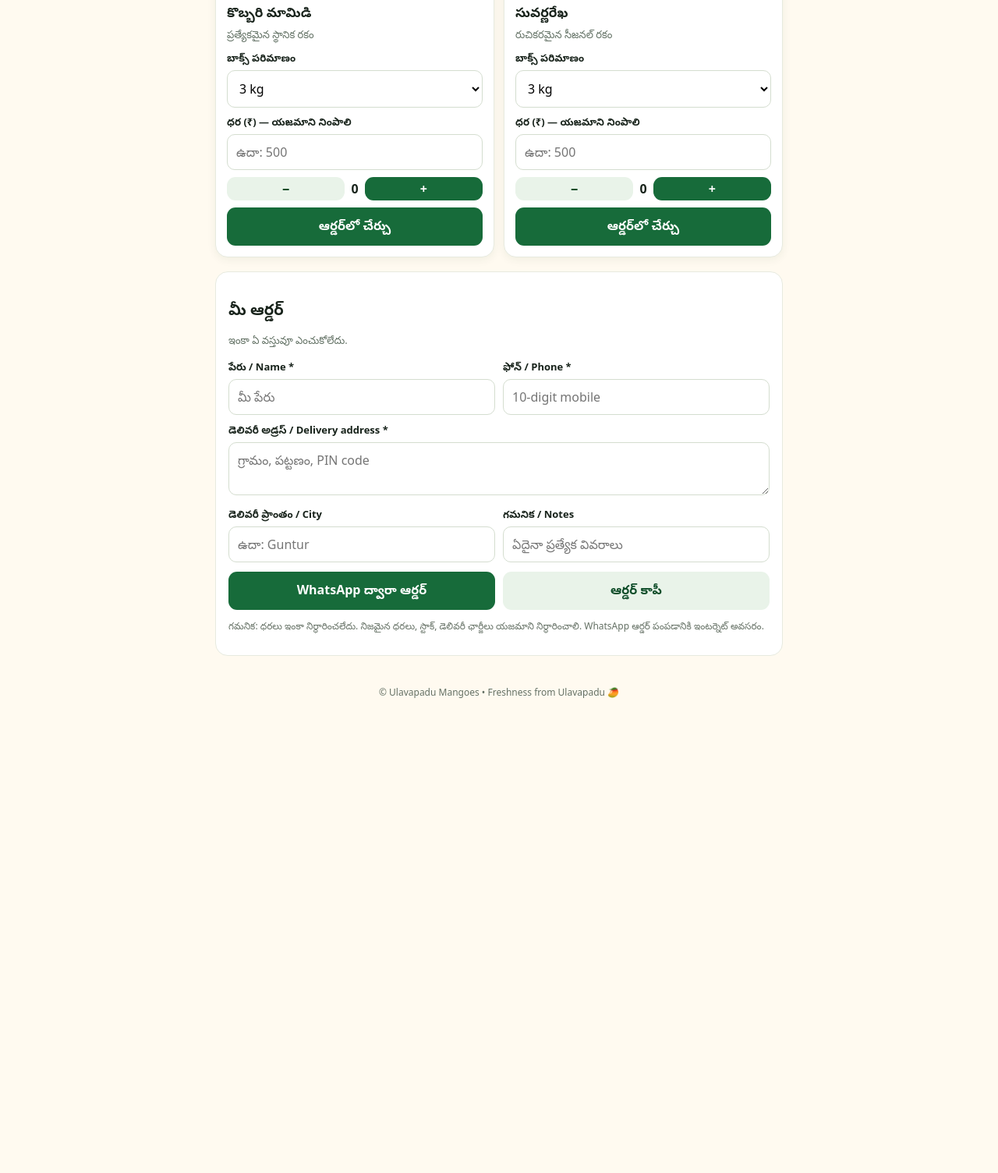
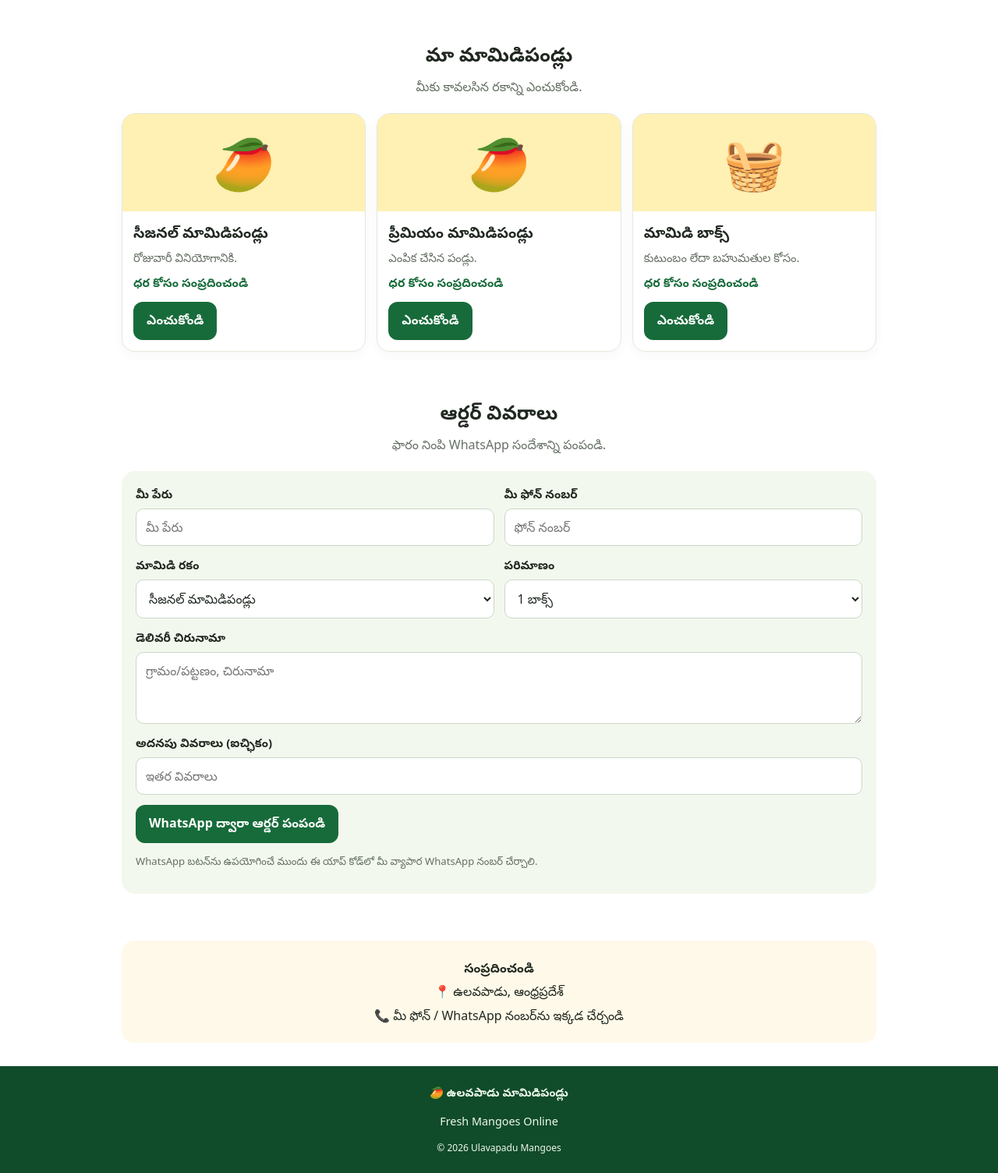
Before and after one commit to p44454986-bit/ulavapadu-mangoes, a plain HTML site: page index.html in a window 1280 px wide. Shown: the part 768-2272 px from the top of the page at 78% size. Before the commit the page ends 1686 px from the top, so only its background shows below. Drawn offline with Linux system fonts and the light colour scheme.

Commit message:
Add files via upload

```diff
--- a/index.html
+++ b/index.html
@@ -2,96 +2,68 @@
 <html lang="te">
 <head>
 <meta charset="utf-8">
-<meta name="viewport" content="width=device-width,initial-scale=1">
+<meta name="viewport" content="width=device-width,initial-scale=1,viewport-fit=cover">
 <meta name="theme-color" content="#176b3a">
-<meta name="description" content="Ulavapadu Mangoes - తాజా మామిడికాయలు ఆర్డర్ చేయండి">
-<link rel="manifest" href="manifest.webmanifest">
-<title>Ulavapadu Mangoes</title>
+<meta name="description" content="ఉలవపాడు తాజా మామిడిపండ్లను ఆన్‌లైన్‌లో ఆర్డర్ చేయండి.">
+<link rel="manifest" href="manifest.json">
+<link rel="icon" href="icons/mango-192.png">
+<link rel="apple-touch-icon" href="icons/mango-192.png">
+<title>ఉలవపాడు మామిడిపండ్లు</title>
 <style>
-:root{--green:#176b3a;--deep:#0e4d29;--gold:#ffbf36;--cream:#fffaf0;--ink:#18231b}
-*{box-sizing:border-box}body{margin:0;font-family:system-ui,-apple-system,"Noto Sans Telugu",sans-serif;background:var(--cream);color:var(--ink)}
-header{background:linear-gradient(135deg,var(--deep),#23864a);color:white;padding:24px 18px 28px;border-radius:0 0 24px 24px}
-.top{display:flex;align-items:center;gap:12px}.logo{font-size:38px;background:#ffffff20;border-radius:16px;padding:8px}
-h1{font-size:24px;margin:0}header p{margin:8px 0 0;opacity:.92}
-.wrap{max-width:760px;margin:auto;padding:16px}.toolbar{display:flex;gap:10px;align-items:center;justify-content:space-between;margin:4px 0 16px}
-select,input,textarea{font:inherit;border:1px solid #d4ddcf;border-radius:10px;padding:11px;background:white;width:100%}
-.toolbar select{width:auto;max-width:145px}.section-title{font-size:20px;margin:18px 0 10px}
-.products{display:grid;grid-template-columns:repeat(2,minmax(0,1fr));gap:12px}
-.card{background:white;border:1px solid #e7eadf;border-radius:16px;padding:14px;box-shadow:0 3px 12px #173a1610}
-.fruit{font-size:40px;background:#fff5cf;border-radius:12px;text-align:center;padding:10px;margin-bottom:10px}
-.card h3{margin:0 0 5px;font-size:17px}.muted{color:#617063;font-size:13px}.price{font-weight:800;color:var(--green);margin:8px 0}
-button{font:inherit;border:0;border-radius:11px;padding:12px 14px;background:var(--green);color:white;font-weight:700;cursor:pointer}
-button.secondary{background:#e9f3e9;color:var(--deep)}button:active{transform:scale(.99)}
-.card button{width:100%}.formbox{background:white;border:1px solid #e7eadf;border-radius:16px;padding:16px;margin-top:18px}
-.fields{display:grid;grid-template-columns:1fr 1fr;gap:10px}.fields .full{grid-column:1/-1}
-label{display:block;font-size:13px;font-weight:700;margin-bottom:5px}.qty{display:flex;align-items:center;gap:8px;margin:9px 0}.qty button{padding:4px 12px}
-.cartline{display:flex;justify-content:space-between;gap:10px;padding:8px 0;border-bottom:1px solid #edf0e8}
-.actions{display:flex;gap:10px;flex-wrap:wrap;margin-top:12px}.actions button{flex:1}
-.notice{font-size:12px;color:#647064;line-height:1.5;margin-top:12px}
-footer{text-align:center;padding:22px;color:#657165;font-size:12px}
-@media(max-width:430px){.products{grid-template-columns:1fr 1fr}.card{padding:10px}.card h3{font-size:15px}.fields{grid-template-columns:1fr}.fields .full{grid-column:auto}}
+:root{--green:#176b3a;--dark:#104b2a;--gold:#f8c64e;--cream:#fff9e9;--ink:#202820;--muted:#657064}
+*{box-sizing:border-box}html{scroll-behavior:smooth}body{margin:0;font-family:system-ui,-apple-system,"Noto Sans Telugu",sans-serif;color:var(--ink);background:#fff}
+header{position:sticky;top:0;z-index:5;background:var(--green);color:#fff;padding:12px 16px;display:flex;align-items:center;justify-content:space-between;gap:8px;box-shadow:0 2px 10px #0002}
+.brand{font-weight:850;font-size:1.05rem}.brand small{display:block;font-size:.75rem;font-weight:500;opacity:.9}
+header a{color:#fff;text-decoration:none;font-weight:700}
+.hero{padding:32px 18px 28px;background:linear-gradient(145deg,#fff3bd,#fffaf0);text-align:center}
+.emoji{font-size:5.5rem;line-height:1.2}.hero h1{color:var(--dark);font-size:clamp(1.8rem,7vw,2.6rem);line-height:1.35;margin:8px 0}.hero p{line-height:1.9;max-width:600px;margin:10px auto 20px}
+.btn{display:inline-block;background:var(--green);color:#fff;padding:12px 17px;border:0;border-radius:12px;font:inherit;font-weight:750;text-decoration:none;cursor:pointer}.btn:active{transform:scale(.98)}.btn.secondary{background:#fff;color:var(--green);border:1px solid #c8dcc9}
+section{padding:30px 16px;max-width:1000px;margin:auto}.heading{text-align:center;margin-bottom:20px}.heading h2{margin:0 0 7px;font-size:1.55rem}.heading p{margin:0;color:var(--muted);line-height:1.7}
+.features{display:grid;grid-template-columns:repeat(3,1fr);gap:9px}.feature{background:#f3f8ef;border-radius:14px;text-align:center;padding:14px 6px;font-size:.9rem}.feature span{display:block;font-size:1.8rem;margin-bottom:5px}.feature b{display:block}
+.products{display:grid;grid-template-columns:1fr;gap:14px}.product{border:1px solid #e3e9dc;border-radius:17px;overflow:hidden;display:grid;grid-template-columns:100px 1fr;background:#fff;box-shadow:0 4px 14px #193d100a}.product-art{background:#fff0b3;display:grid;place-items:center;font-size:3.2rem}.product-info{padding:14px}.product h3{margin:0 0 5px}.product p{color:var(--muted);margin:0 0 9px;font-size:.92rem;line-height:1.6}.price{font-weight:800;color:var(--green);margin:8px 0 12px;font-size:.95rem}
+.order-box{background:#f3f8ef;border-radius:17px;padding:18px}.form-grid{display:grid;grid-template-columns:1fr;gap:13px}label{font-weight:700;font-size:.94rem}input,select,textarea{display:block;width:100%;margin-top:6px;border:1px solid #cbd7c8;background:#fff;border-radius:10px;padding:12px;font:inherit;color:var(--ink)}textarea{resize:vertical}.hint{font-size:.82rem;color:var(--muted);line-height:1.6}.contact{text-align:center;background:var(--cream);border-radius:16px;padding:20px;line-height:1.9}
+footer{text-align:center;background:var(--dark);color:#eff9ed;padding:24px 16px;font-size:.9rem}.install{display:none;position:fixed;bottom:12px;left:12px;right:12px;z-index:10;background:#fff;border:1px solid #dbe5d7;border-radius:15px;box-shadow:0 5px 25px #0002;padding:12px;align-items:center;justify-content:space-between;gap:10px}.install.show{display:flex}.install small{display:block;color:var(--muted)}
+@media(min-width:650px){.hero{padding:55px 24px}.products{grid-template-columns:repeat(3,1fr)}.product{display:block}.product-art{height:125px;font-size:4rem}.features{gap:16px}.form-grid{grid-template-columns:1fr 1fr}.wide{grid-column:1/-1}}
 </style>
 </head>
 <body>
-<header><div class="top"><div class="logo">🥭</div><div><h1>Ulavapadu Mangoes</h1><div id="tagline">తాజా మామిడికాయలు • నేరుగా ఆర్డర్ చేయండి</div></div></div><p id="subhead">Fresh mangoes from Ulavapadu — Order via WhatsApp</p></header>
-<main class="wrap">
-<div class="toolbar"><strong id="chooseLabel">మామిడికాయలు ఎంచుకోండి</strong><select id="lang" aria-label="Language"><option value="te">తెలుగు</option><option value="en">English</option></select></div>
-<div class="products" id="products"></div>
-<section class="formbox">
-<h2 class="section-title" id="orderTitle">మీ ఆర్డర్</h2>
-<div id="cart"><p class="muted" id="emptyCart">ఇంకా ఏ వస్తువూ ఎంచుకోలేదు.</p></div>
-<div class="fields" style="margin-top:14px">
-<div><label id="nameLabel" for="customer">పేరు / Name *</label><input id="customer" autocomplete="name" placeholder="మీ పేరు"></div>
-<div><label id="phoneLabel" for="phone">ఫోన్ / Phone *</label><input id="phone" type="tel" autocomplete="tel" placeholder="10-digit mobile"></div>
-<div class="full"><label id="addressLabel" for="address">డెలివరీ అడ్రస్ / Delivery address *</label><textarea id="address" rows="2" placeholder="గ్రామం, పట్టణం, PIN code"></textarea></div>
-<div><label id="deliveryLabel" for="delivery">డెలివరీ ప్రాంతం / City</label><input id="delivery" placeholder="ఉదా: Guntur"></div>
-<div><label id="notesLabel" for="notes">గమనిక / Notes</label><input id="notes" placeholder="ఏదైనా ప్రత్యేక వివరాలు"></div>
-</div>
-<div class="actions"><button id="whatsappBtn">WhatsApp ద్వారా ఆర్డర్</button><button class="secondary" id="copyBtn">ఆర్డర్ కాపీ</button></div>
-<p class="notice" id="notice">గమనిక: ధరలు ఇంకా నిర్ధారించలేదు. నిజమైన ధరలు, స్టాక్, డెలివరీ ఛార్జీలు యజమాని నిర్ధారించాలి. WhatsApp ఆర్డర్ పంపడానికి ఇంటర్నెట్ అవసరం.</p>
-</section>
+<header><div class="brand">🥭 ఉలవపాడు మామిడిపండ్లు<small>Fresh Mangoes Online</small></div><a href="#order">ఆర్డర్ చేయండి ↓</a></header>
+<main>
+<div class="hero" id="home"><div class="emoji">🥭</div><h1>తాజా మామిడిపండ్లు<br>మీ ఇంటికే!</h1><p>ఉలవపాడు మామిడిపండ్ల కోసం మీ ఆర్డర్ వివరాలను సులభంగా నమోదు చేయండి. ఆర్డర్‌ను WhatsApp ద్వారా పంపవచ్చు.</p><a class="btn" href="#products">మామిడిపండ్లు చూడండి</a></div>
+<section><div class="heading"><h2>మమ్మల్ని ఎందుకు ఎంచుకోవాలి?</h2><p>నాణ్యత, జాగ్రత్తగా ప్యాకింగ్, సులభమైన ఆర్డర్</p></div><div class="features"><div class="feature"><span>🌿</span><b>తాజా పండ్లు</b></div><div class="feature"><span>📦</span><b>జాగ్రత్త ప్యాకింగ్</b></div><div class="feature"><span>📱</span><b>WhatsApp ఆర్డర్</b></div></div></section>
+<section id="products"><div class="heading"><h2>మా మామిడిపండ్లు</h2><p>మీకు కావలసిన రకాన్ని ఎంచుకోండి.</p></div><div class="products">
+<article class="product"><div class="product-art">🥭</div><div class="product-info"><h3>సీజనల్ మామిడిపండ్లు</h3><p>రోజువారీ వినియోగానికి.</p><div class="price">ధర కోసం సంప్రదించండి</div><button class="btn" onclick="chooseProduct('సీజనల్ మామిడిపండ్లు')">ఎంచుకోండి</button></div></article>
+<article class="product"><div class="product-art">🥭</div><div class="product-info"><h3>ప్రీమియం మామిడిపండ్లు</h3><p>ఎంపిక చేసిన పండ్లు.</p><div class="price">ధర కోసం సంప్రదించండి</div><button class="btn" onclick="chooseProduct('ప్రీమియం మామిడిపండ్లు')">ఎంచుకోండి</button></div></article>
+<article class="product"><div class="product-art">🧺</div><div class="product-info"><h3>మామిడి బాక్స్</h3><p>కుటుంబం లేదా బహుమతుల కోసం.</p><div class="price">ధర కోసం సంప్రదించండి</div><button class="btn" onclick="chooseProduct('మామిడి బాక్స్')">ఎంచుకోండి</button></div></article>
+</div></section>
+<section id="order"><div class="heading"><h2>ఆర్డర్ వివరాలు</h2><p>ఫారం నింపి WhatsApp సందేశాన్ని పంపండి.</p></div><div class="order-box"><form id="orderForm" class="form-grid">
+<div><label for="customer">మీ పేరు</label><input id="customer" required autocomplete="name" placeholder="మీ పేరు"></div>
+<div><label for="phone">మీ ఫోన్ నంబర్</label><input id="phone" required inputmode="tel" autocomplete="tel" placeholder="ఫోన్ నంబర్"></div>
+<div><label for="mango">మామిడి రకం</label><select id="mango"><option>సీజనల్ మామిడిపండ్లు</option><option>ప్రీమియం మామిడిపండ్లు</option><option>మామిడి బాక్స్</option></select></div>
+<div><label for="quantity">పరిమాణం</label><select id="quantity"><option>1 బాక్స్</option><option>2 బాక్సులు</option><option>5 బాక్సులు</option><option>ఇతర పరిమాణం</option></select></div>
+<div class="wide"><label for="address">డెలివరీ చిరునామా</label><textarea id="address" rows="3" required autocomplete="street-address" placeholder="గ్రామం/పట్టణం, చిరునామా"></textarea></div>
+<div class="wide"><label for="extra">అదనపు వివరాలు (ఐచ్ఛికం)</label><input id="extra" placeholder="ఇతర వివరాలు"></div>
+<div class="wide"><button class="btn" type="submit">WhatsApp ద్వారా ఆర్డర్ పంపండి</button><p class="hint">WhatsApp బటన్‌ను ఉపయోగించే ముందు ఈ యాప్ కోడ్‌లో మీ వ్యాపార WhatsApp నంబర్ చేర్చాలి.</p></div>
+</form></div></section>
+<section id="contact"><div class="contact"><b>సంప్రదించండి</b><br>📍 ఉలవపాడు, ఆంధ్రప్రదేశ్<br>📞 మీ ఫోన్ / WhatsApp నంబర్‌ను ఇక్కడ చేర్చండి</div></section>
 </main>
-<footer>© Ulavapadu Mangoes • Freshness from Ulavapadu 🥭</footer>
+<footer><b>🥭 ఉలవపాడు మామిడిపండ్లు</b><p>Fresh Mangoes Online</p><small>© <span id="year"></span> Ulavapadu Mangoes</small></footer>
+<div class="install" id="installPrompt"><div><b>యాప్‌ను ఇన్‌స్టాల్ చేయండి</b><small>హోమ్ స్క్రీన్‌లో ఉంచుకోండి</small></div><button class="btn" id="installBtn">Install</button><button class="btn secondary" id="dismissBtn" aria-label="Close">✕</button></div>
 <script>
-const WHATSAPP_NUMBER = "918019475596"; // Replace with business WhatsApp number, country code included, no + or spaces.
-const items = [
- {id:"banganapalli",te:"బంగినపల్లి ప్రీమియం",en:"Banganapalli Premium",descTe:"పెద్దవి, తియ్యని మామిడికాయలు",descEn:"Large, sweet mangoes"},
- {id:"rasalu",te:"రసాలు",en:"Rasalu",descTe:"రసంతో నిండిన రకం",descEn:"Juicy mango variety"},
- {id:"kobbari",te:"కొబ్బరి మామిడి",en:"Kobbari Mango",descTe:"ప్రత్యేకమైన స్థానిక రకం",descEn:"Distinct local variety"},
- {id:"suvarnarekha",te:"సువర్ణరేఖ",en:"Suvarna Rekha",descTe:"రుచికరమైన సీజనల్ రకం",descEn:"Tasty seasonal variety"}
-];
-const sizes=[3,5,10]; const cart={}; let lang="te";
-const money = n => "₹"+Number(n).toLocaleString("en-IN");
-function t(te,en){return lang==="te"?te:en}
-function renderProducts(){
- document.getElementById("products").innerHTML=items.map(it=>`
- <article class="card"><div class="fruit">🥭</div><h3>${t(it.te,it.en)}</h3><div class="muted">${t(it.descTe,it.descEn)}</div>
- <div style="margin-top:10px"><label>${t("బాక్స్ పరిమాణం","Box size")}</label><select id="size-${it.id}">${sizes.map(s=>`<option value="${s}">${s} kg</option>`).join("")}</select></div>
- <div style="margin-top:9px"><label>${t("ధర (₹) — యజమాని నింపాలి","Price (₹) — set by owner")}</label><input type="number" min="0" id="price-${it.id}" placeholder="${t("ఉదా: 500","e.g. 500")}"></div>
- <div class="qty"><button class="secondary" onclick="changeQty('${it.id}',-1)">−</button><strong id="qty-${it.id}">${cart[it.id]?.qty||0}</strong><button onclick="changeQty('${it.id}',1)">+</button></div>
- <button onclick="addItem('${it.id}')">${t("ఆర్డర్‌లో చేర్చు","Add to order")}</button></article>`).join("");
-}
-function changeQty(id,d){if(!cart[id])cart[id]={qty:0,size:3,price:0};cart[id].qty=Math.max(0,cart[id].qty+d);document.getElementById("qty-"+id).textContent=cart[id].qty;renderCart()}
-function addItem(id){const size=Number(document.getElementById("size-"+id).value);const price=Number(document.getElementById("price-"+id).value);if(!price||price<1){alert(t("దయచేసి బాక్స్ ధర నమోదు చేయండి. ధర యజమాని నిర్ధారించాలి.","Please enter the box price. The owner must confirm pricing."));return}cart[id]={qty:Math.max(1,cart[id]?.qty||0),size,price};document.getElementById("qty-"+id).textContent=cart[id].qty;renderCart();document.getElementById("orderTitle").scrollIntoView({behavior:"smooth",block:"start"})}
-function renderCart(){const selected=items.filter(it=>cart[it.id]?.qty>0);const target=document.getElementById("cart");if(!selected.length){target.innerHTML=`<p class="muted" id="emptyCart">${t("ఇంకా ఏ వస్తువూ ఎంచుకోలేదు.","No items selected yet.")}</p>`;return}
-target.innerHTML=selected.map(it=>{const c=cart[it.id];return `<div class="cartline"><span>${t(it.te,it.en)} (${c.size} kg × ${c.qty})</span><strong>${money(c.price*c.qty)}</strong></div>`}).join("")+`<div class="cartline"><strong>${t("మొత్తం (డెలివరీ ఛార్జీలు అదనం కావచ్చు)","Subtotal (delivery may be extra)")}</strong><strong>${money(selected.reduce((s,it)=>s+cart[it.id].price*cart[it.id].qty,0))}</strong></div>`}
-function orderText(){const selected=items.filter(it=>cart[it.id]?.qty>0);if(!selected.length){alert(t("ముందుగా ఒక మామిడి బాక్స్ ఎంచుకోండి.","Please select at least one mango box first."));return null}
-const name=document.getElementById("customer").value.trim(),phone=document.getElementById("phone").value.trim(),address=document.getElementById("address").value.trim();if(!name||!phone||!address){alert(t("పేరు, ఫోన్, అడ్రస్ తప్పనిసరి.","Name, phone, and address are required."));return null}
-const lines=selected.map(it=>{const c=cart[it.id];return `• ${t(it.te,it.en)} — ${c.size} kg × ${c.qty} = ${money(c.price*c.qty)}`});
-const total=selected.reduce((s,it)=>s+cart[it.id].price*cart[it.id].qty,0);
-return `🥭 Ulavapadu Mangoes Order\nName: ${name}\nPhone: ${phone}\nAddress: ${address}\nCity/Area: ${document.getElementById("delivery").value.trim()||"-"}\n\n${lines.join("\n")}\nSubtotal: ${money(total)}\nNotes: ${document.getElementById("notes").value.trim()||"-"}\n\nPlease confirm stock, final price, delivery charge, and payment method.`;
-}
-document.getElementById("whatsappBtn").onclick=()=>{const text=orderText();if(!text)return;if(WHATSAPP_NUMBER.includes("X")){alert(t("యాప్ తయారీదారు: ముందుగా కోడ్‌లో మీ WhatsApp నంబర్ పెట్టాలి. ఇప్పుడే ఆర్డర్ కాపీ చేయవచ్చు.","Setup needed: replace the placeholder WhatsApp number in the code. You can copy the order for now."));navigator.clipboard?.writeText(text);return}window.open("https://wa.me/"+WHATSAPP_NUMBER+"?text="+encodeURIComponent(text),"_blank")};
-document.getElementById("copyBtn").onclick=async()=>{const text=orderText();if(!text)return;try{await navigator.clipboard.writeText(text);alert(t("ఆర్డర్ కాపీ అయింది.","Order copied."))}catch(e){prompt(t("ఆర్డర్‌ను కాపీ చేయండి","Copy your order"),text)}};
-const translations={
- tagline:["తాజా మామిడికాయలు • నేరుగా ఆర్డర్ చేయండి","Fresh mangoes • Order directly"],
- subhead:["ఉలవపాడు నుంచి తాజా మామిడికాయలు — WhatsApp ద్వారా ఆర్డర్ చేయండి","Fresh mangoes from Ulavapadu — Order via WhatsApp"],
- chooseLabel:["మామిడికాయలు ఎంచుకోండి","Choose your mangoes"],orderTitle:["మీ ఆర్డర్","Your order"],nameLabel:["పేరు / Name *","Name *"],phoneLabel:["ఫోన్ / Phone *","Phone *"],addressLabel:["డెలివరీ అడ్రస్ / Delivery address *","Delivery address *"],deliveryLabel:["డెలివరీ ప్రాంతం / City","Delivery area / City"],notesLabel:["గమనిక / Notes","Notes"],whatsappBtn:["WhatsApp ద్వారా ఆర్డర్","Order via WhatsApp"],copyBtn:["ఆర్డర్ కాపీ","Copy order"],notice:["గమనిక: ధరలు ఇంకా నిర్ధారించలేదు. నిజమైన ధరలు, స్టాక్, డెలివరీ ఛార్జీలు యజమాని నిర్ధారించాలి. WhatsApp ఆర్డర్ పంపడానికి ఇంటర్నెట్ అవసరం.","Note: Prices are placeholders to be set by the owner. Confirm stock, final prices, and delivery charges. Internet is needed to send a WhatsApp order."]
-};
-function setLanguage(){document.documentElement.lang=lang;Object.entries(translations).forEach(([id,v])=>{const el=document.getElementById(id);if(el)el.textContent=v[lang==="te"?0:1]});document.getElementById("customer").placeholder=t("మీ పేరు","Your name");document.getElementById("address").placeholder=t("గ్రామం, పట్టణం, PIN code","Village, town, PIN code");document.getElementById("delivery").placeholder=t("ఉదా: Guntur","e.g. Guntur");document.getElementById("notes").placeholder=t("ఏదైనా ప్రత్యేక వివరాలు","Any special instructions");renderProducts();renderCart()}
-document.getElementById("lang").onchange=e=>{lang=e.target.value;setLanguage()};
-renderProducts();
-if("serviceWorker" in navigator && location.protocol.startsWith("http")) navigator.serviceWorker.register("./service-worker.js").catch(()=>{});
+const WHATSAPP_NUMBER = "91XXXXXXXXXX"; // Replace with your WhatsApp number, digits only, including country code.
+function chooseProduct(product){document.getElementById('mango').value=product;document.getElementById('order').scrollIntoView({behavior:'smooth'});}
+document.getElementById('year').textContent=new Date().getFullYear();
+document.getElementById('orderForm').addEventListener('submit',function(e){
+ e.preventDefault();
+ if(WHATSAPP_NUMBER.includes('X')){alert('ముందుగా index.html లో WHATSAPP_NUMBER స్థానంలో మీ WhatsApp నంబర్ పెట్టండి.');return;}
+ const v=id=>document.getElementById(id).value.trim();
+ const message=`కొత్త మామిడి ఆర్డర్\nపేరు: ${v('customer')}\nఫోన్: ${v('phone')}\nరకం: ${v('mango')}\nపరిమాణం: ${v('quantity')}\nచిరునామా: ${v('address')}\nఇతర వివరాలు: ${v('extra')}`;
+ window.open(`https://wa.me/${WHATSAPP_NUMBER}?text=${encodeURIComponent(message)}`,'_blank');
+});
+if('serviceWorker' in navigator && location.protocol!=='file:'){window.addEventListener('load',()=>navigator.serviceWorker.register('./sw.js').catch(()=>{}));}
+let deferredPrompt;const installPrompt=document.getElementById('installPrompt');
+window.addEventListener('beforeinstallprompt',e=>{e.preventDefault();deferredPrompt=e;installPrompt.classList.add('show');});
+document.getElementById('installBtn').addEventListener('click',async()=>{if(!deferredPrompt){alert('Chrome మెనూలోకి వెళ్లి “Add to Home screen” లేదా “Install app” ఎంచుకోండి.');return;}deferredPrompt.prompt();await deferredPrompt.userChoice;deferredPrompt=null;installPrompt.classList.remove('show');});
+document.getElementById('dismissBtn').addEventListener('click',()=>installPrompt.classList.remove('show'));
 </script>
-</body>
-</html>
+</body></html>
```
Also changed, not shown: mango-192.png (added).
